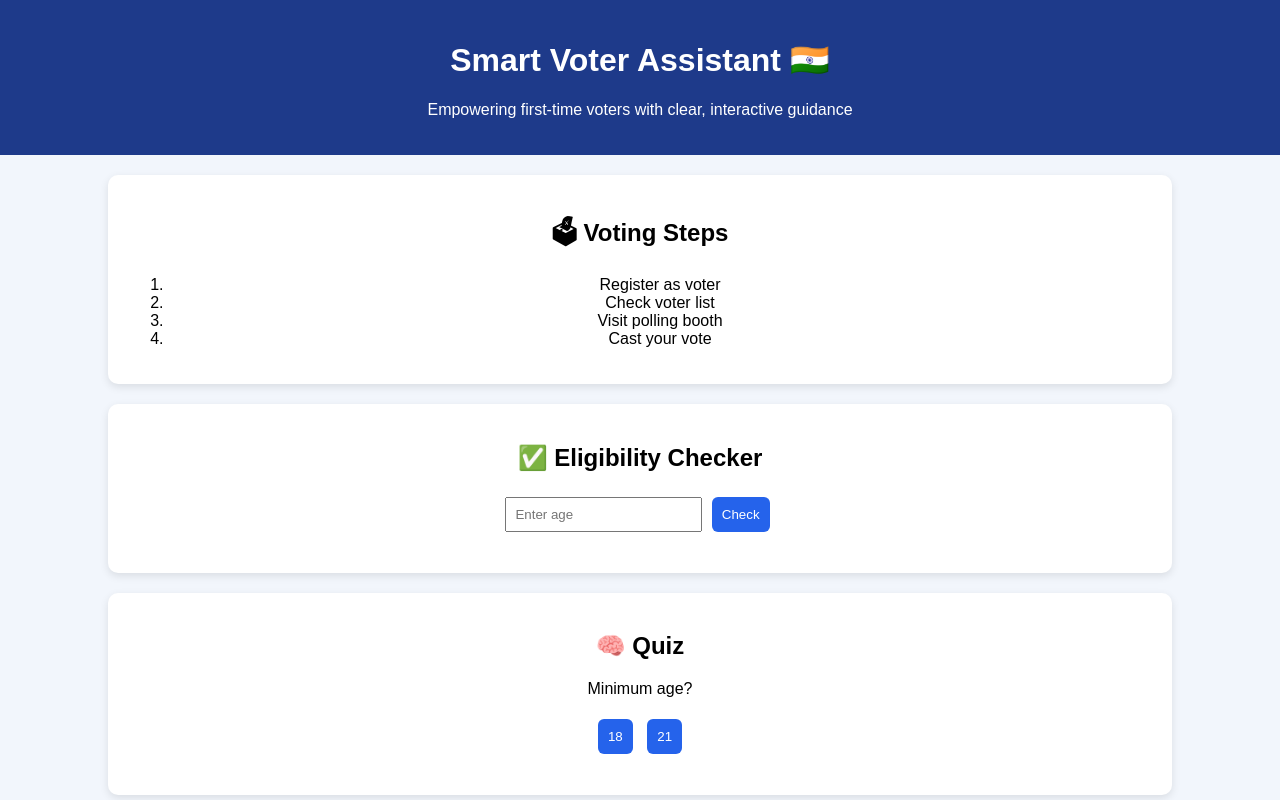
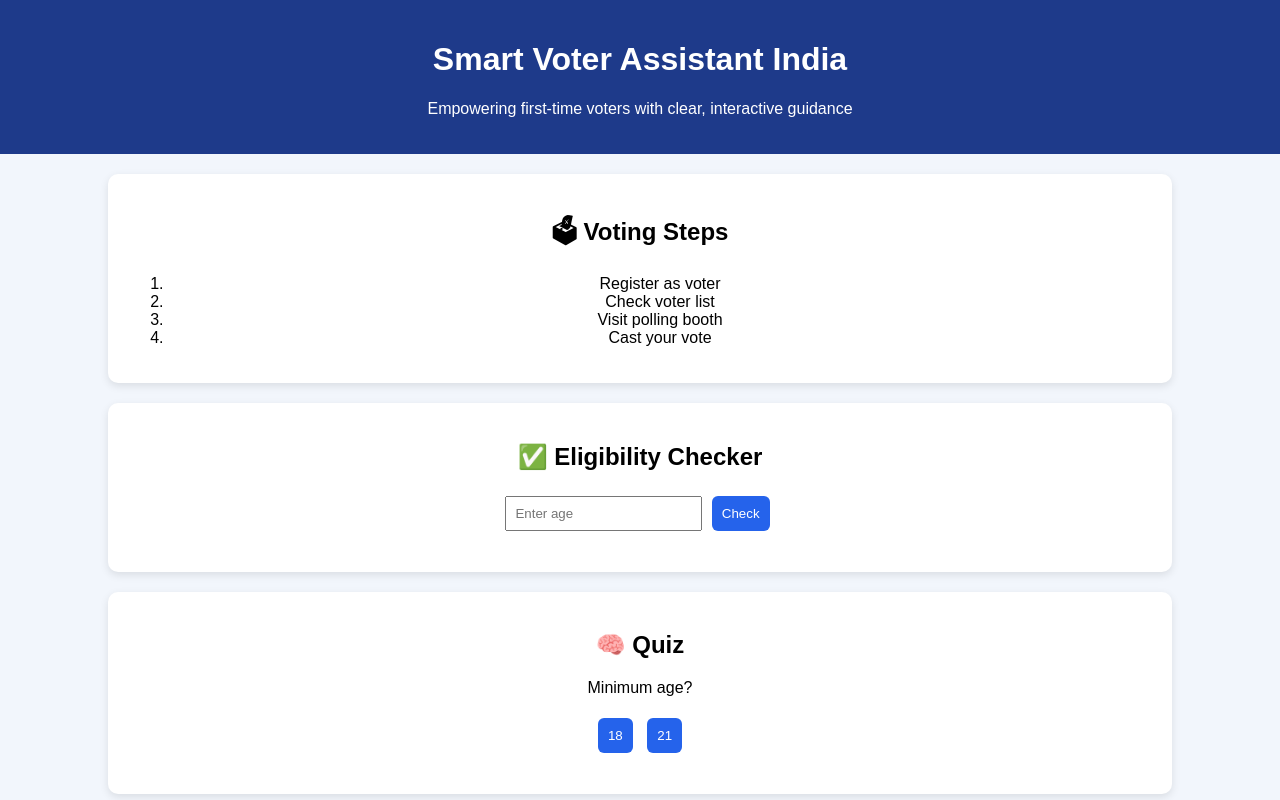
Before and after one commit to rushikesh27-god/voter-education-app, a plain HTML site: page index.html in a window 1280 px wide. Shown: the top 800 px of the page. Drawn offline with Linux system fonts and the light colour scheme.

Commit message:
Update index.html

```diff
--- a/index.html
+++ b/index.html
@@ -1,13 +1,13 @@
 <!DOCTYPE html>
 <html>
 <head>
-  <title>Smart Voter Assistant</title>
+  <title>Smart Voter Assistant India</title>
   <link rel="stylesheet" href="style.css">
 </head>
 <body>
 
 <header>
-  <h1>Smart Voter Assistant 🇮🇳</h1>
+  <h1>Smart Voter Assistant India</h1>
   <p>Empowering first-time voters with clear, interactive guidance</p>
 </header>
 
```
